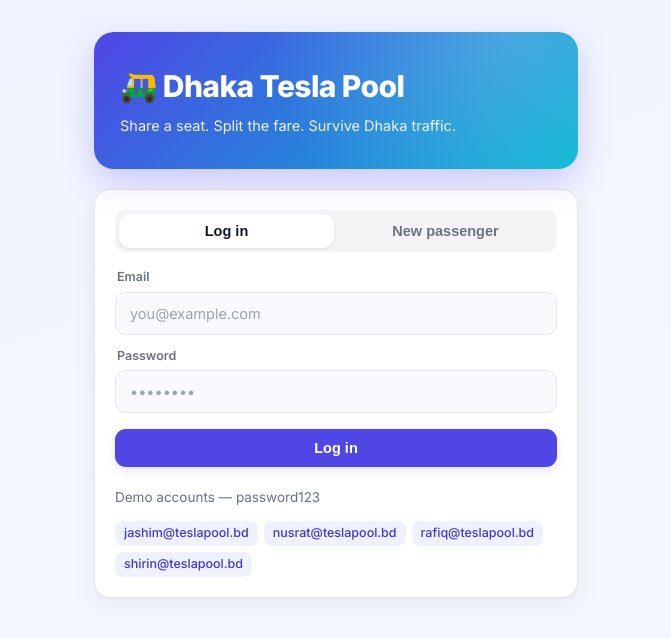
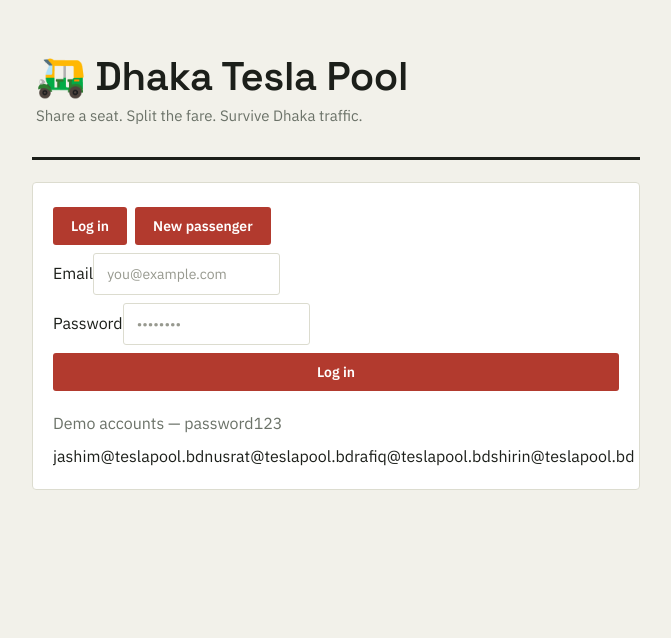
Before and after one commit to maruf-diucse62/tesla-pool, a Next.js app in the folder frontend/: page / in a window 1280 px wide. Shown: the top 638 px of the page, without its empty margins (304-975 px from the left). Built offline with nearby package versions, Linux system fonts and the light colour scheme; no server answers.

Commit message:
Update globals.css

```diff
--- a/frontend/app/globals.css
+++ b/frontend/app/globals.css
@@ -5,74 +5,164 @@
    The active ride is styled like a torn ticket stub: "share a seat" is a
    transit idea, so the UI should feel like boarding, not like a form. */
 
-@import url('https://fonts.googleapis.com/css2?family=Inter:wght@400;500;600;700;800&display=swap');
 :root{
-  --bg-a:#eef2ff; --bg-b:#f5f7ff; --card:#fff; --ink:#111827; --muted:#6b7280; --line:#e5e7eb;
-  --brand:#4f46e5; --brand-d:#4338ca; --brand-2:#06b6d4; --danger:#dc2626;
-  --radius:16px; --shadow:0 1px 2px #1118270a, 0 8px 24px #11182710;
+  --bg:#F2F1EA;
+  --paper:#FFFFFF;
+  --ink:#1C1F1A;
+  --muted:#6B7268;
+  --line:#DCDCCF;
+  --rick:#B23A2E;      /* rickshaw-body red — primary actions */
+  --rick-d:#8F2C22;
+  --route:#C98A1F;      /* route-map amber — waiting / in-transit */
+  --go:#2F6B45;          /* rickshaw-hood green — matched / completed */
+  --danger:#A6362A;
+  --focus:#C98A1F;
 }
 *{box-sizing:border-box}
-body{font-family:Inter,system-ui,-apple-system,sans-serif;margin:0;color:var(--ink);line-height:1.5;
-  background:linear-gradient(160deg,var(--bg-a),var(--bg-b) 60%);min-height:100vh}
-main{max-width:520px;margin:0 auto;padding:32px 18px 56px}
-h1{font-size:30px;font-weight:800;letter-spacing:-.02em;margin:0 0 4px}
-h2{font-size:19px;font-weight:700;margin:0;letter-spacing:-.01em}
-h3{font-size:16px;font-weight:700;margin:0 0 10px}
+body{
+  font-family:"IBM Plex Sans",system-ui,-apple-system,"Segoe UI",sans-serif;
+  background:var(--bg);
+  color:var(--ink);
+  margin:0;
+  line-height:1.55;
+  -webkit-font-smoothing:antialiased;
+}
+main{max-width:640px;margin:0 auto;padding:22px 16px 56px}
+h1,h2,h3{
+  font-family:"Space Grotesk",system-ui,sans-serif;
+  margin:0 0 6px;
+  letter-spacing:-0.01em;
+  font-weight:600;
+}
+h3{font-size:16px}
+p{margin:0 0 8px}
 
-.hero{background:linear-gradient(135deg,var(--brand),var(--brand-2));color:#fff;border-radius:20px;
-  padding:32px 26px;margin-bottom:20px;box-shadow:0 12px 32px #4f46e540;position:relative;overflow:hidden}
-.hero::after{content:'';position:absolute;inset:0;background:radial-gradient(circle at 85% -10%,#ffffff33,transparent 55%)}
-.hero p{margin:6px 0 0;opacity:.92;font-size:14.5px;position:relative}
-.hero h1{position:relative}
+/* ---------- header / identity ---------- */
+.top{
+  display:flex;justify-content:space-between;align-items:center;
+  padding:2px 2px 18px;
+}
+.top h2{font-size:19px;margin:0;display:flex;gap:10px;align-items:center;font-weight:600}
+.top .tag{margin-left:2px}
 
-.top{display:flex;justify-content:space-between;align-items:center;background:var(--card);
-  border:1px solid var(--line);border-radius:var(--radius);padding:14px 18px;box-shadow:var(--shadow);margin-bottom:4px}
-.top h2{display:flex;gap:10px;align-items:center}
+.hero{
+  padding:34px 4px 22px;
+  border-bottom:3px solid var(--ink);
+  margin-bottom:22px;
+  animation:rise .5s ease-out both;
+}
+.hero h1{
+  font-size:clamp(30px,7vw,40px);
+  line-height:1.05;
+  display:flex;align-items:center;gap:12px;
+}
+.hero p{color:var(--muted);font-size:15px;margin-top:6px}
+@keyframes rise{from{opacity:0;transform:translateY(8px)}to{opacity:1;transform:none}}
 
-.card{background:var(--card);border:1px solid var(--line);border-radius:var(--radius);
-  padding:20px;margin:16px 0;box-shadow:var(--shadow)}
+/* ---------- cards ---------- */
+.card{
+  background:var(--paper);
+  border:1px solid var(--line);
+  border-radius:4px;
+  padding:20px;
+  margin:0 0 14px;
+  position:relative;
+}
 
-button{background:var(--brand);color:#fff;border:0;border-radius:11px;padding:11px 18px;
-  font-weight:600;font-size:14.5px;cursor:pointer;margin:4px 6px 4px 0;
-  transition:transform .1s, background .15s, box-shadow .15s;box-shadow:0 2px 8px #4f46e530}
-button:hover{background:var(--brand-d);transform:translateY(-1px)}
-button:active{transform:translateY(0)}
-button:disabled{opacity:.5;cursor:wait;transform:none}
-button.alt{background:#f3f4f6;color:var(--ink);box-shadow:none}
-button.alt:hover{background:#e5e7eb}
-button.toggle-on{background:var(--ink);color:#fff}
+/* the active-ride card is the only one with a .steps tracker inside it —
+   give *that specific card* a ticket-stub treatment: a perforated tear
+   line above the fare, punched with the page's own background color. */
+.card:has(.steps){
+  border-left:4px solid var(--route);
+}
+.card:has(.steps) .price{
+  padding-top:14px;position:relative;
+}
+.card:has(.steps) .price::before{
+  content:"";position:absolute;top:0;left:-20px;right:-20px;
+  height:0;border-top:2px dashed var(--line);
+}
+.card:has(.steps) .price::after{
+  content:"";position:absolute;top:-7px;left:-27px;width:14px;height:14px;
+  background:var(--bg);border-radius:50%;border:1px solid var(--line);border-left:0;
+}
 
-.field{display:flex;flex-direction:column;gap:5px;margin-bottom:12px}
-.field label{font-size:12.5px;font-weight:600;color:var(--muted);margin-left:2px}
-input,select{padding:12px 14px;border:1.5px solid var(--line);border-radius:11px;font-size:14.5px;
-  background:#fafafe;width:100%;transition:.15s;font-family:inherit}
-input:focus,select:focus{outline:none;border-color:var(--brand);background:#fff;box-shadow:0 0 0 4px #4f46e51a}
-input::placeholder{color:#9ca3af}
+/* ---------- buttons & inputs ---------- */
+button{
+  font-family:"IBM Plex Sans",sans-serif;
+  background:var(--rick);color:#fff;border:0;border-radius:3px;
+  padding:10px 18px;font-weight:600;font-size:14px;cursor:pointer;
+  margin:4px 8px 4px 0;transition:background .15s, transform .08s;
+}
+button:hover{background:var(--rick-d)}
+button:active{transform:translateY(1px)}
+button:disabled{opacity:.45;cursor:wait}
+button.alt{background:transparent;color:var(--ink);border:1px solid var(--line)}
+button.alt:hover{background:#00000008;border-color:var(--ink)}
+button.chip{
+  background:transparent;color:var(--muted);border:1px solid var(--line);
+  padding:5px 13px;font-size:13px;font-weight:500;border-radius:999px;
+}
+button.chip:hover{border-color:var(--ink);color:var(--ink)}
 
-.segment{display:flex;background:#f3f4f6;border-radius:11px;padding:4px;margin-bottom:16px;gap:4px}
-.segment button{flex:1;margin:0;background:transparent;color:var(--muted);box-shadow:none;padding:9px}
-.segment button.active{background:#fff;color:var(--ink);box-shadow:0 1px 3px #1118271a}
+input,select{
+  padding:11px 13px;margin:4px 8px 4px 0;border:1px solid var(--line);
+  border-radius:3px;font-size:14px;background:var(--paper);min-width:150px;
+  font-family:inherit;color:var(--ink);
+}
+input:focus,select:focus{outline:2px solid var(--focus);outline-offset:1px;border-color:var(--focus)}
+input::placeholder{color:#97998f}
 
-.err{color:var(--danger);background:#fef2f2;border:1px solid #fecaca;padding:10px 14px;border-radius:11px;font-size:14px}
-.muted{color:var(--muted);font-size:13.5px}
-.demo-list{display:flex;flex-wrap:wrap;gap:6px;margin-top:10px}
-.demo-list span{background:#eef2ff;color:var(--brand-d);border-radius:8px;padding:3px 9px;font-size:12.5px;font-weight:500}
+.err{
+  color:var(--danger);background:#FBEEEC;border:1px solid #E7C9C4;
+  padding:11px 13px;border-radius:3px;font-size:14px;
+}
+.muted{color:var(--muted)}
 
-.tag{display:inline-block;background:#eef2ff;color:var(--brand-d);border-radius:999px;padding:3px 12px;
-  font-size:12px;font-weight:700;text-transform:capitalize;letter-spacing:.01em}
-.s-REQUESTED{background:#fef3c7;color:#92400e}.s-MATCHED,.s-ACCEPTED{background:#dbeafe;color:#1e40af}
-.s-DRIVER_ARRIVED{background:#ede9fe;color:#5b21b6}.s-STARTED{background:#ccfbf1;color:#115e59}
-.s-COMPLETED{background:#dcfce7;color:#166534}.s-CANCELLED{background:#fee2e2;color:#991b1b}
+/* ---------- status tags ---------- */
+.tag{
+  display:inline-block;background:#EEEEE3;color:var(--muted);
+  border-radius:3px;padding:2px 10px;font-size:12px;font-weight:600;
+  text-transform:capitalize;letter-spacing:.01em;
+}
+.s-REQUESTED{background:#F7E8C8;color:#7A5310}
+.s-MATCHED,.s-ACCEPTED{background:#E4E9DE;color:var(--go)}
+.s-DRIVER_ARRIVED{background:#F0E4D4;color:#8A5A20}
+.s-STARTED{background:#DCE7DF;color:#1F4A30}
+.s-COMPLETED{background:#DCE7DF;color:var(--go)}
+.s-CANCELLED{background:#F3DEDA;color:var(--danger)}
 
-.steps{display:flex;gap:6px;margin:16px 0}.step{flex:1;font-size:11.5px;color:var(--muted);text-align:center;font-weight:500}
-.step span{display:block;height:6px;border-radius:6px;background:var(--line);margin-bottom:6px;transition:.3s}
-.step.on{color:var(--brand-d);font-weight:700}.step.on span{background:linear-gradient(90deg,var(--brand),var(--brand-2))}
+/* ---------- ride progress ---------- */
+.steps{display:flex;gap:4px;margin:16px 0 14px}
+.step{flex:1;font-size:11px;color:var(--muted);text-align:center;font-weight:500}
+.step span{display:block;height:4px;border-radius:2px;background:var(--line);margin-bottom:7px;transition:background .3s}
+.step.on{color:var(--ink);font-weight:600}
+.step.on span{background:var(--rick)}
 
-.row{display:flex;justify-content:space-between;align-items:center;padding:11px 0;border-top:1px solid var(--line);font-size:14px}
+.row{
+  display:flex;justify-content:space-between;align-items:center;
+  padding:11px 0;border-top:1px solid var(--line);gap:10px;
+}
 .row:first-of-type{border-top:0}
 
-.seats{display:flex;gap:8px;margin:10px 0 14px;align-items:center}
-.seat{width:26px;height:26px;border-radius:8px;background:var(--line);transition:.2s}
-.seat.full{background:linear-gradient(135deg,var(--brand),var(--brand-2))}
+.seats{display:flex;gap:7px;margin:6px 0 14px;align-items:center}
+.seat{width:24px;height:24px;border-radius:3px;background:var(--line)}
+.seat.full{background:var(--rick)}
 
-.price{font-size:26px;font-weight:800;letter-spacing:-.01em}
+.price{
+  font-family:"Space Grotesk",sans-serif;
+  font-size:26px;font-weight:700;font-variant-numeric:tabular-nums;
+}
+
+/* ---------- empty / loading ---------- */
+.skeleton{
+  height:14px;border-radius:3px;
+  background:linear-gradient(90deg,#E7E6DA 25%,#EFEEE4 37%,#E7E6DA 63%);
+  background-size:400% 100%;animation:shimmer 1.4s ease infinite;
+  margin:6px 0;
+}
+@keyframes shimmer{0%{background-position:100% 0}100%{background-position:0 0}}
+
+@media (prefers-reduced-motion: reduce){
+  .hero,.skeleton{animation:none}
+}
```
